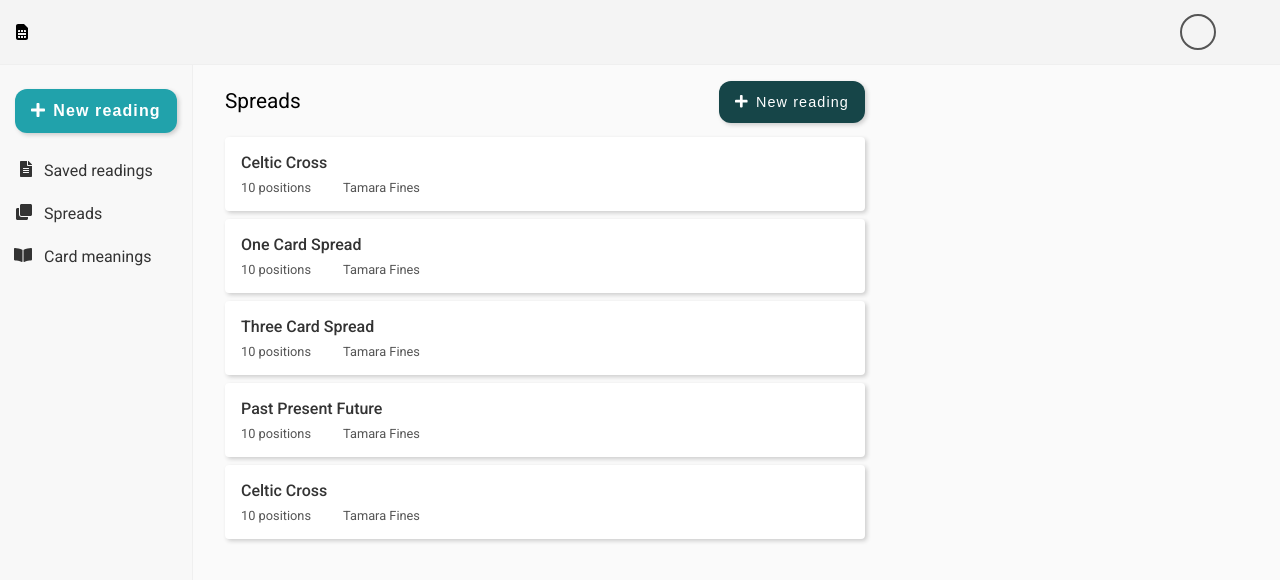
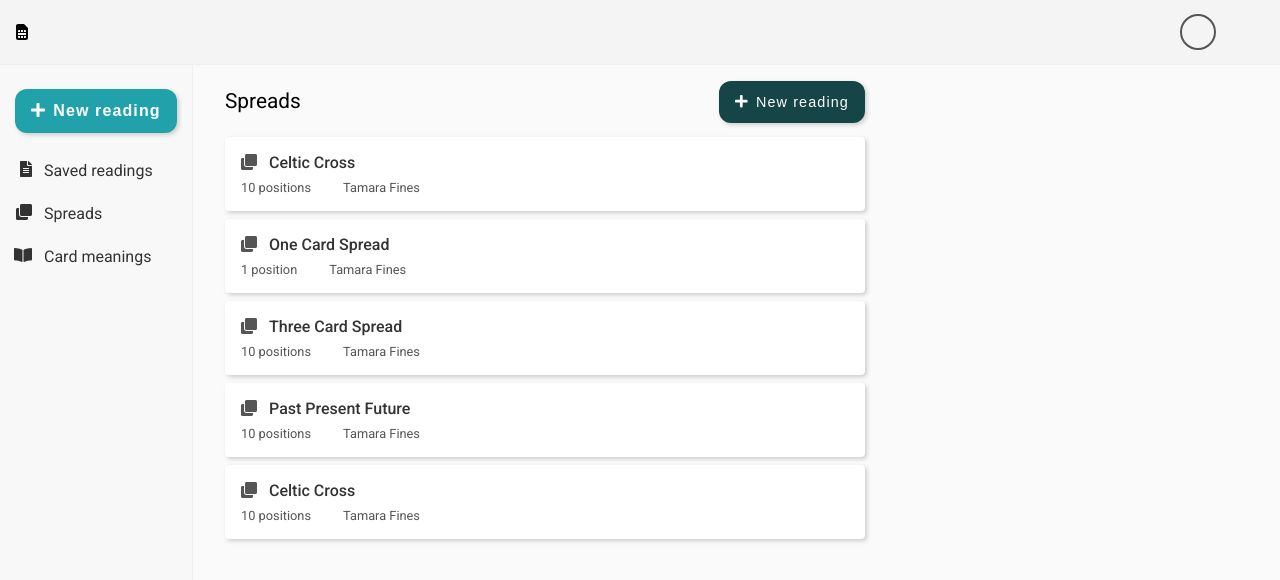
Before and after one commit to armstrongsolona/tarottrack, a React (Create React App) app: page /spreads in a window 1280 px wide. Shown: the top 580 px of the page. Built offline with nearby package versions, Linux system fonts and the light colour scheme.

Commit message:
Add icon to spreads list

```diff
--- a/src/components/pages/Readings/SavedReadings.tsx
+++ b/src/components/pages/Readings/SavedReadings.tsx
@@ -1,5 +1,4 @@
 import React from 'react';
-import { TagType } from '../../shared/Tag/Tag';
 import Frame from '../../shared/Frame/Frame';
 import SavedReadingsList from './SavedReadingsList';
 
--- a/src/components/pages/Spreads/Spreads.tsx
+++ b/src/components/pages/Spreads/Spreads.tsx
@@ -18,7 +18,7 @@
             author: 'Tamara Fines',
             description: 'Good for general readings on any topic.',
             name: 'One Card Spread',
-            positions: 10,
+            positions: 1,
             url: '/',
           },
           {
--- a/src/components/pages/Spreads/SpreadsList.tsx
+++ b/src/components/pages/Spreads/SpreadsList.tsx
@@ -1,5 +1,7 @@
 import React from 'react';
 import styled from 'styled-components';
+import { FontAwesomeIcon } from '@fortawesome/react-fontawesome';
+import { faClone } from '@fortawesome/free-solid-svg-icons';
 import { SavedListCardStyles } from '../../shared/Card/Card';
 import { COLORS } from '../../../constants/colors';
 
@@ -34,6 +36,9 @@
       return (
         <SavedListCardStyles>
           <SpreadsQuestionStyles>
+            <SpreadsIconStyles>
+              <FontAwesomeIcon icon={faClone} color={COLORS.GREY_DARK} />
+            </SpreadsIconStyles>
             <span>
               <a href={url}>{name}</a>
             </span>
@@ -78,6 +83,10 @@
   }
 `;
 
+const SpreadsIconStyles = styled.span`
+  margin-right: 0.75rem;
+`;
+
 const SpreadsSecondaryInfoStyles = styled.div`
   color: ${COLORS.GREY_DARK};
   display: flex;
```
